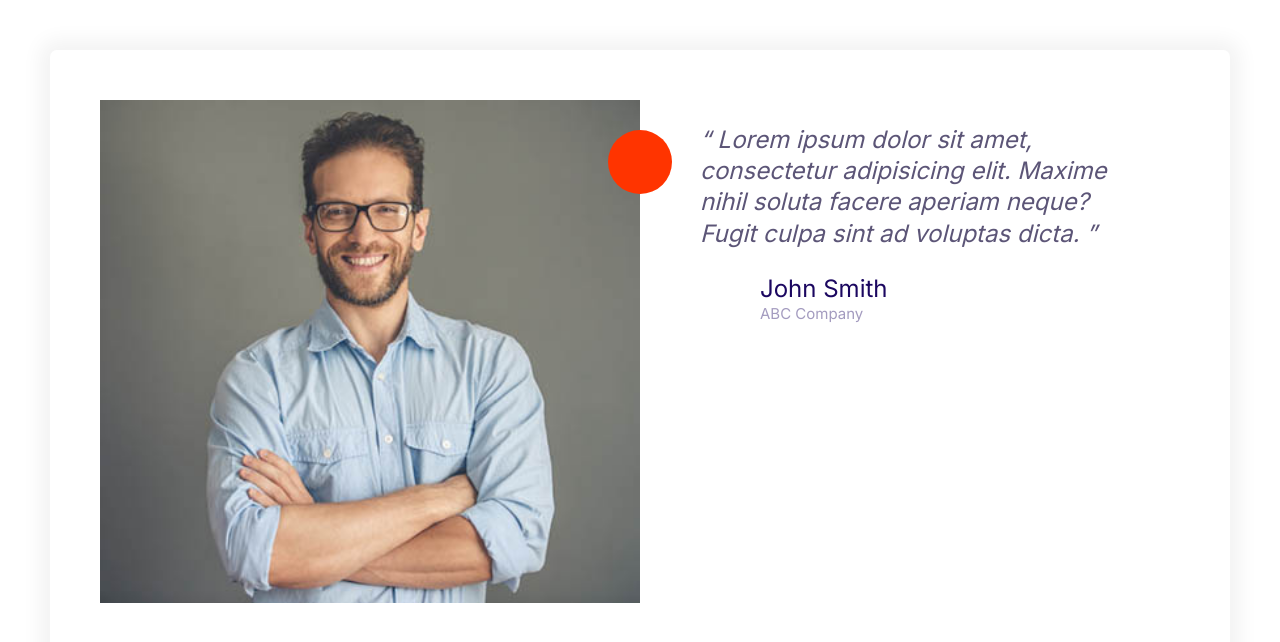
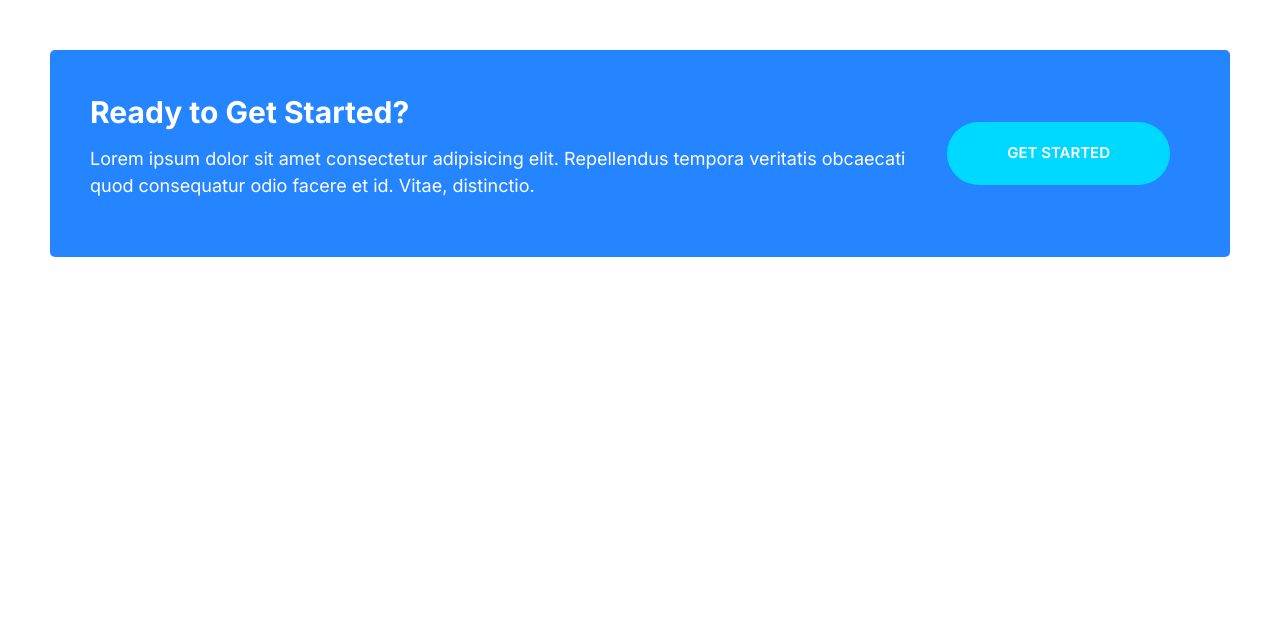
Before and after one commit to ashkan-romi/ashkify, a plain HTML site: page index.html in a window 1280 px wide. Drawn offline with Linux system fonts and the light colour scheme.

Commit message:
building callouts

```diff
--- a/css/styles.css
+++ b/css/styles.css
@@ -226,6 +226,10 @@ a {
   width: 100%;
   display: inline-block;
 }
+.btn--stretched {
+  padding-right: 6rem;
+  padding-left: 6rem;
+}
 /* desktop */
 @media screen and (min-width: 1024px) {
   .btn {
@@ -440,3 +444,38 @@ a {
     margin-left: 6rem;
   }
 }
+/* callouts */
+/* mobile */
+.callout {
+  padding: 4rem;
+  border-radius: 5px;
+}
+.callout__content {
+  text-align: center;
+}
+.callout--primary {
+  background: var(--color-primary);
+  color: #fff;
+}
+.callout__heading {
+  color: #fff;
+  font-size: 3rem;
+  margin-top: 0;
+}
+.callout .btn {
+  justify-self: center;
+  align-self: center;
+  margin: 0 2rem;
+}
+/* tablet */
+@media screen and (min-width: 768px) {
+  .callout__content {
+    text-align: start;
+  }
+  .callout .grid--1x2 {
+    grid-template-columns: 1fr auto;
+  }
+  .callout .btn {
+    justify-self: start;
+  }
+}
--- a/index.html
+++ b/index.html
@@ -14,38 +14,18 @@
     <link rel="stylesheet" href="./css/styles.css" />
     <title>Moshify</title>
   </head>
-  <body style="padding: 5rem">
-    <div class="card testimonial">
-      <div class="grid grid--1x2">
-        <div class="testimonial__image">
-          <img src="./images/testimonial.jpg" alt="happy client image" />
-          <span class="icon-container icon-container--accent">
-            <svg class="icon icon--white icon--small">
-              <use xlink:href="./images/sprite.svg#quotes"></use>
-            </svg>
-          </span>
-        </div>
-        <blockquote class="quote">
-          <p class="quote__text">
-            Lorem ipsum dolor sit amet, consectetur adipisicing elit. Maxime
-            nihil soluta facere aperiam neque? Fugit culpa sint ad voluptas
-            dicta.
-          </p>
-          <footer>
-            <div class="media">
-              <div class="media__image">
-                <svg class="icon icon--primary quote__line">
-                  <use xlink:href="./images/sprite.svg#line"></use>
-                </svg>
-              </div>
-              <div class="media__body">
-                <h3 class="media__title quote__author">John Smith</h3>
-                <p class="quote__organization">ABC Company</p>
-              </div>
-            </div>
-          </footer>
-        </blockquote>
+  <body style="padding: 5rem"></body>
+  <div class="callout callout--primary">
+    <div class="grid grid--1x2">
+      <div class="callout__content">
+        <h2 class="callout__heading">Ready to Get Started?</h2>
+        <p>
+          Lorem ipsum dolor sit amet consectetur adipisicing elit. Repellendus
+          tempora veritatis obcaecati quod consequatur odio facere et id. Vitae,
+          distinctio.
+        </p>
       </div>
+      <a href="#" class="btn btn--secondary btn--stretched">GET STARTED</a>
     </div>
-  </body>
+  </div>
 </html>
```
Also changed, not shown: 1 other file.
